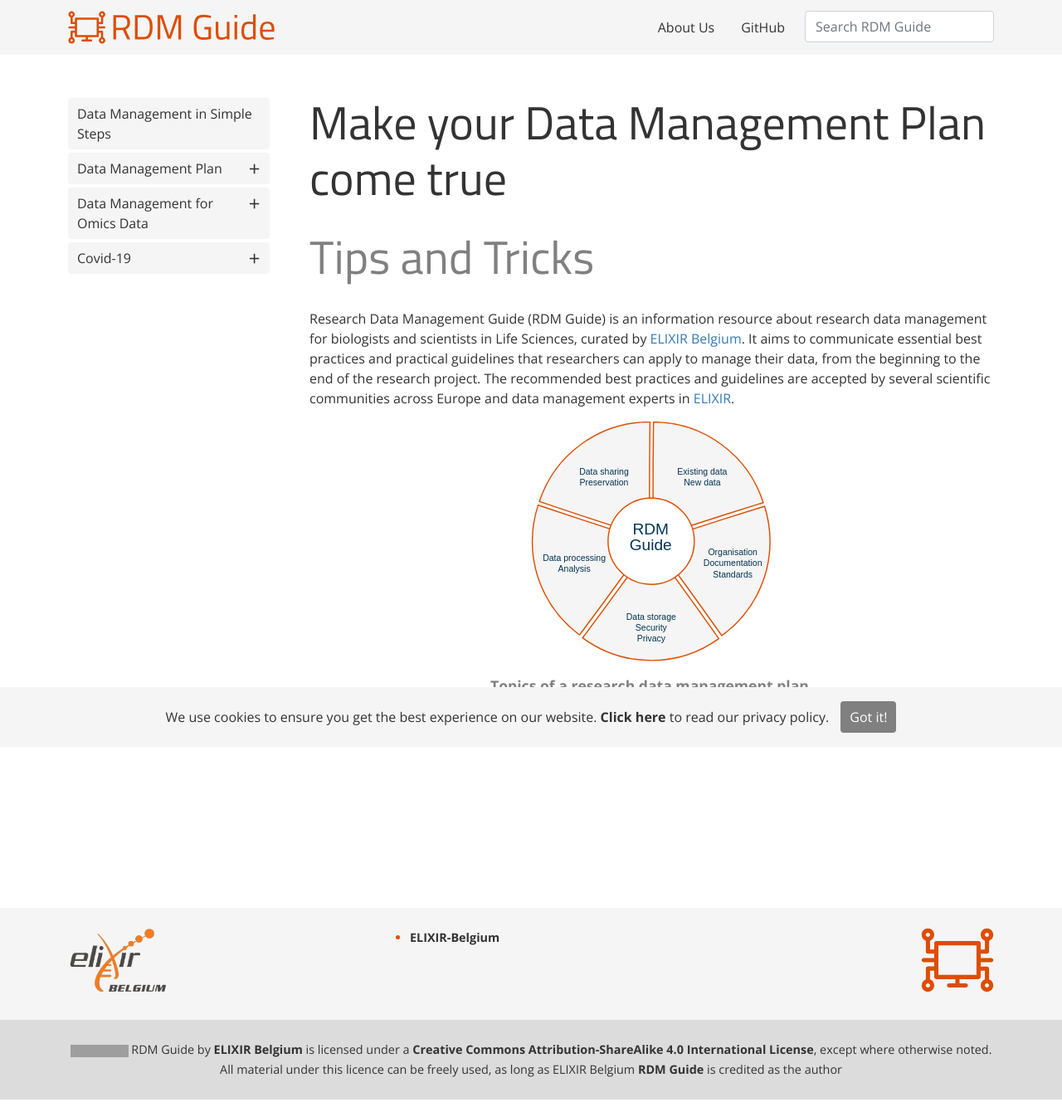
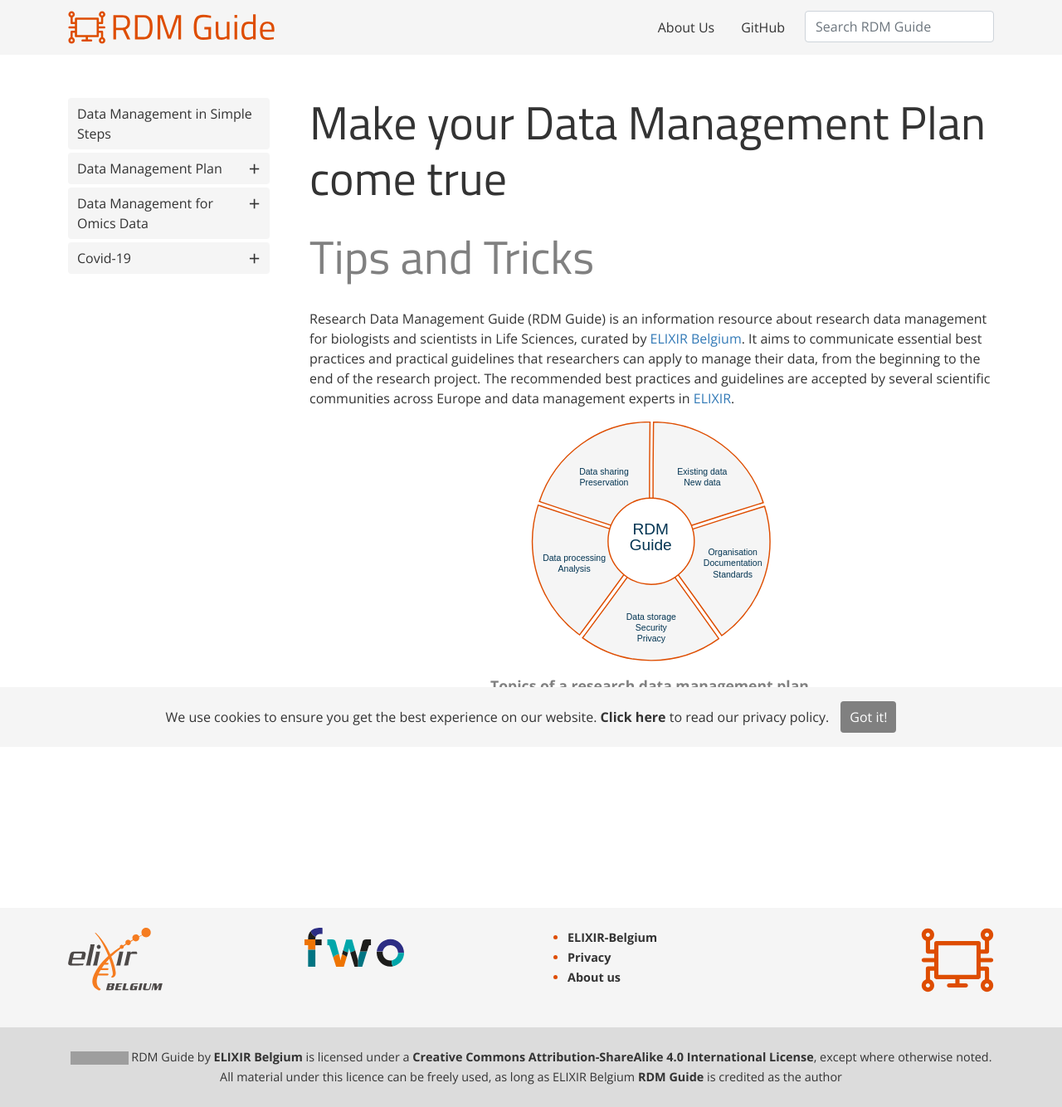
Before and after one commit to ELIXIR-Belgium/rdm-guide, a Jekyll site: the page built from index.md, in a window 1280 px wide. Shown: the whole page at 83% size. Built offline with Jekyll 4.4.1, drawn with Linux system fonts in a browser that asks for light colours; grey boxes are pictures that could not be loaded.

Commit message:
small updates

```diff
--- a/_data/CONTRIBUTORS.yaml
+++ b/_data/CONTRIBUTORS.yaml
@@ -6,9 +6,12 @@ Bert Droesbeke:
     git: bedroesb
     email: bedro@psb.ugent.be
     orcid: 0000-0003-0522-5674
+    role: Webmaster
 Flora D'Anna:
     git: floradanna
     email: flora.danna@psb.vib-ugent.be
+    role: Data steward
 Miguel Roncoroni:
     git: roncoronimiguel
     email: miguel.roncoroni@psb.vib-ugent.be
+    role: Project manager
--- a/_includes/footer.html
+++ b/_includes/footer.html
@@ -1,15 +1,20 @@
 <footer id="footer">
     <div class="container py-1 py-4">
         <div class="row">
-            <div class="col-lg-4 col-sm-6 mb-2">
-                <img class="company-image" width="120px;" src="{{ 'assets/img/company_logo.png' | relative_url }}" alt="Company logo"/>
+            <div class="col-lg-3 col-sm-6 mb-2">
+                <img class="company-image" width="120px;" src="{{ 'assets/img/ELIXIR_BELGIUM_white_background.svg' | relative_url }}" alt="Elixir Belgium logo"/>
             </div>
-            <div class="col-lg-4 col-sm-6 mb-2">
+            <div class="col-lg-3 col-sm-6 mb-2">
+                <img class="company-image" width="120px;" src="{{ 'images/FWO-logo.svg' | relative_url }}" alt="Company logo"/>
+            </div>
+            <div class="col-lg-3 col-sm-6 mb-2">
                 <ul>
                     <li><a href="https://elixir-belgium.org/">ELIXIR-Belgium</a></li>
+                    <li><a href="{{ '/privacy.html' | relative_url }}">Privacy</a></li>
+                    <li><a href="{{ '/about_us.html' | relative_url }}">About us</a></li>
                 </ul>
             </div>
-            <div class="col-lg-4 col-sm-6 mb-2">
+            <div class="col-lg-3 col-sm-6 mb-2">
                 <img class="company-logo" src="{{ 'assets/img/RDM_guide_condensed.svg' | relative_url }}" alt="Company logo" width="88px">
             </div>
         </div>
```
Also changed, not shown: assets/img/ELIXIR_BELGIUM_white_background.svg (added), assets/img/company_logo.png (deleted), assets/img/company_logo_big.png (deleted), images/FWO-logo.svg (added).
